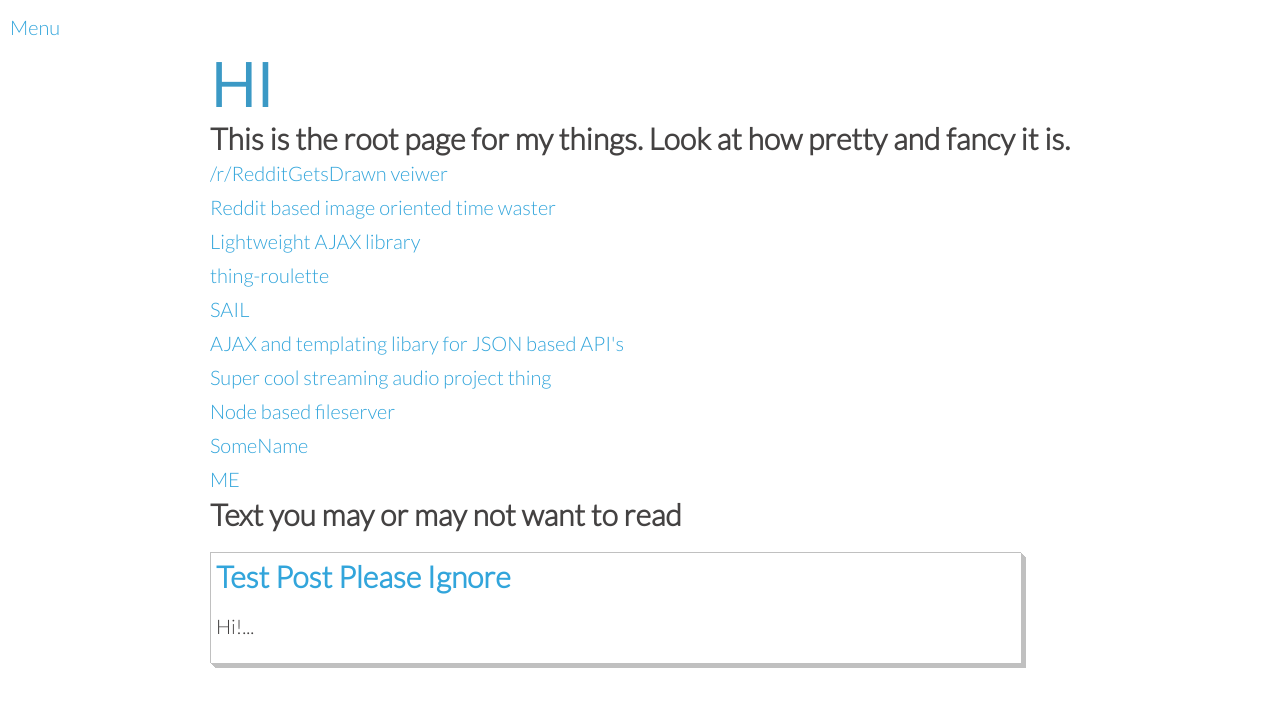
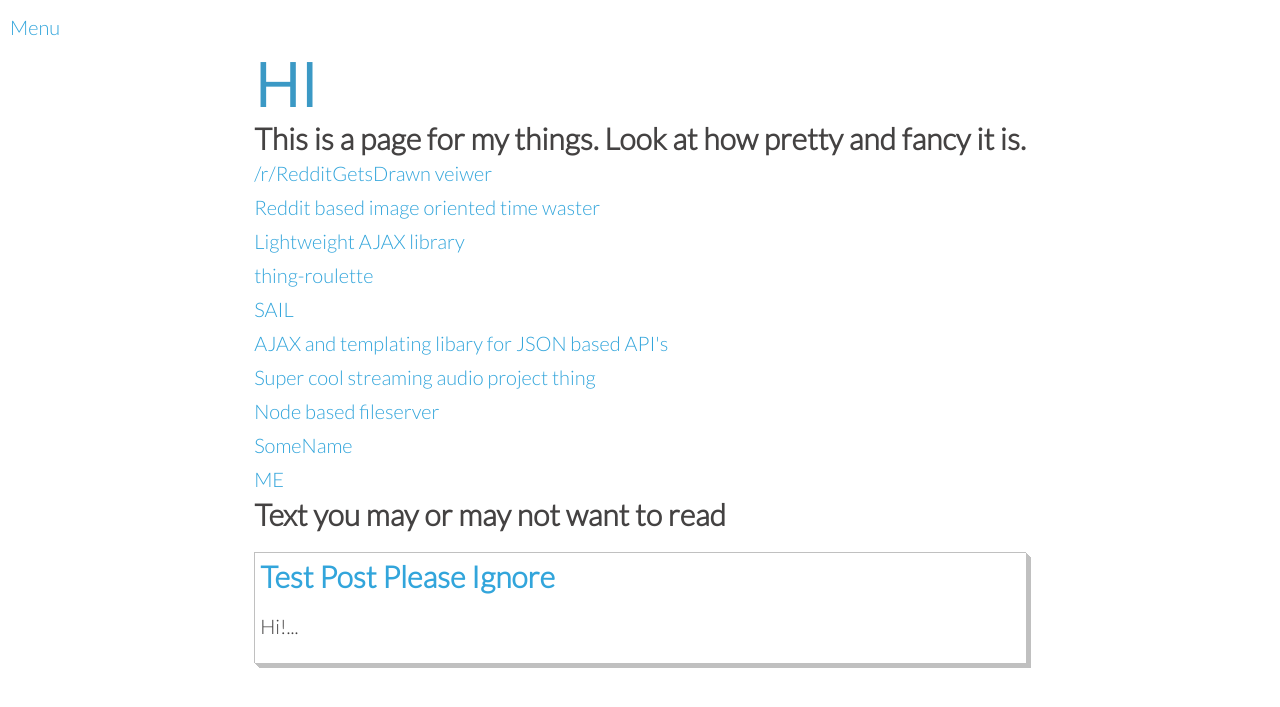
Before and after one commit to cal-smith/cal-smith.github.io, a Jekyll site: the page built from index.html, in a window 1280 px wide. Shown: the top 707 px of the page. Built offline with Jekyll 4.4.1, drawn with Linux system fonts in a browser that asks for light colours; Markdown is read by kramdown in place of the engine named in the settings.

Commit message:
editing media-query text

```diff
--- a/index.html
+++ b/index.html
@@ -27,9 +27,9 @@
 		{% include sidebar.html %}
 		<div class="main">
 			<h1>HI</h1>
-			<h2 class="desktop">This is the root page for my things. Look at how pretty and fancy it is.</h3>
-			<h2 class="tablet">WHOAAAAA IPAAAAAADDDDDDDD</h3>
-			<h2 class="mobile">Hey mobile person! Sorry about the bugs still working on getting this perfect!</h3>
+			<h2 class="desktop">This is a page for my things. Look at how pretty and fancy it is.</h3>
+			<h2 class="tablet">You are probably reading on a ... tablet?</h3>
+			<h2 class="mobile">Hey mobile person!</h3>
 			<div class="list">
 				<a href="/reddit_gets_drawn_viewer"><div><span>/r/RedditGetsDrawn veiwer</span></div></a>
 				<a href="/Demos/lel.html"><div><span>Reddit based image oriented time waster</span></div></a>
```
